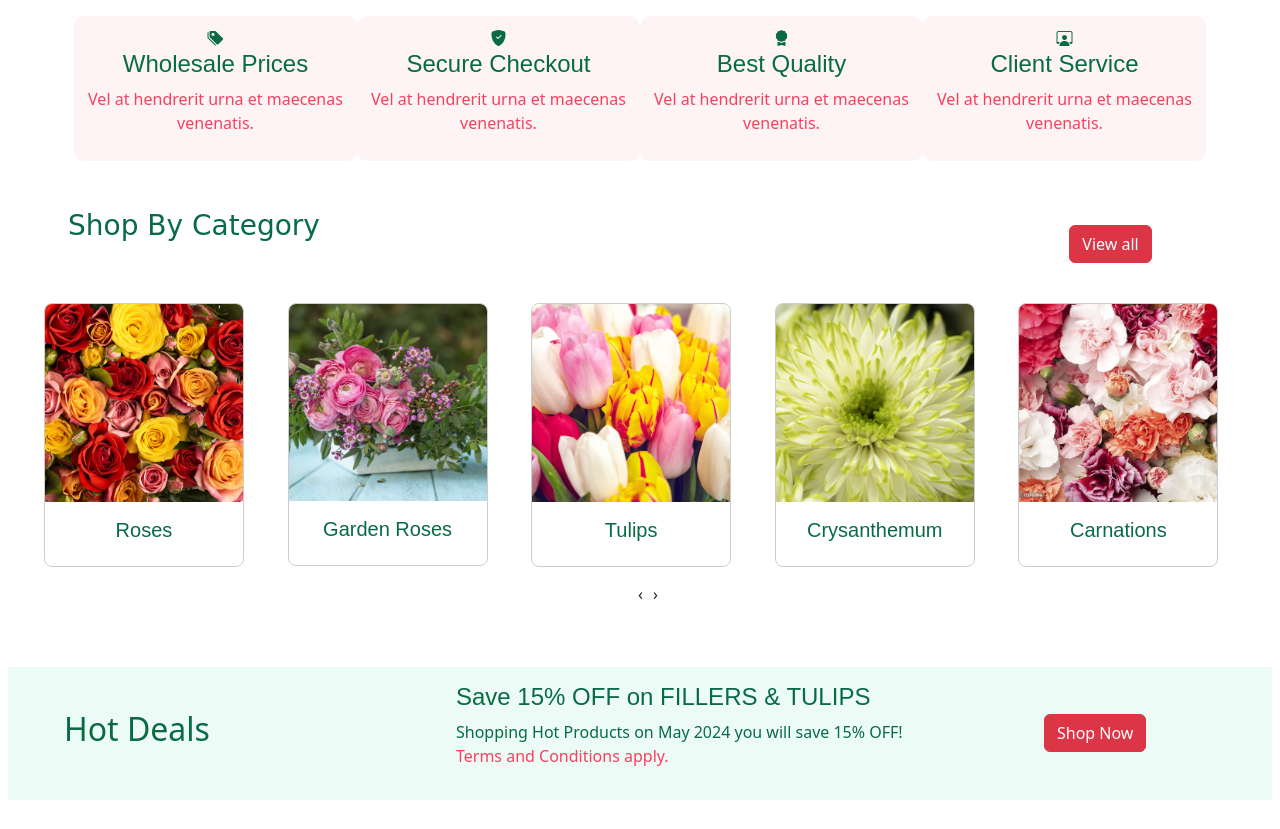
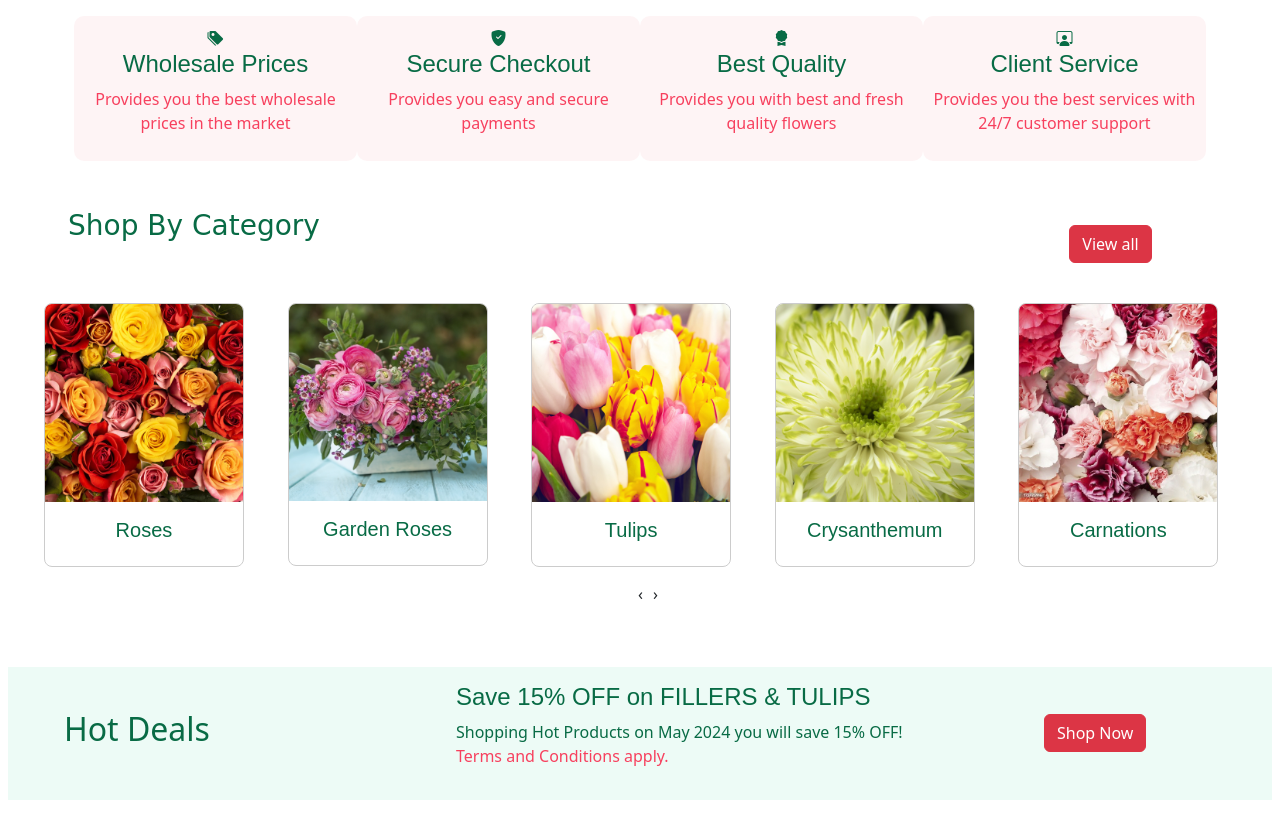
Before and after one commit to HarikaGogi/Flowershop, a plain HTML site: page index.html in a window 1280 px wide. Shown: the part 1270-2099 px from the top of the page. Drawn offline with nearby package versions, Linux system fonts and the light colour scheme.

Commit message:
Update index.html

```diff
--- a/index.html
+++ b/index.html
@@ -96,7 +96,7 @@
         </div>
           <div classs="col-12 col-lg-10">
           <h4>Wholesale Prices</h4>
-          <p>Vel at hendrerit urna et maecenas venenatis.</p>
+          <p>Provides you the best wholesale prices in the market</p>
           </div>
         </div>
         <div class="col col-12 col-lg-3">
@@ -105,7 +105,7 @@
           </div>
             <div classs="col-12 col-lg-10">
             <h4>Secure Checkout</h4>
-            <p>Vel at hendrerit urna et maecenas venenatis.</p>
+            <p>Provides you easy and secure payments</p>
             </div>
           </div>
           <div class="col col-12 col-lg-3">
@@ -114,7 +114,7 @@
             </div>
             <div classs="col-12 col-lg-10">
               <h4>Best Quality</h4>
-              <p>Vel at hendrerit urna et maecenas venenatis.</p>
+              <p>Provides you with best and fresh quality flowers</p>
             </div>
             </div>
             <div class="col col-12 col-lg-3">
@@ -123,7 +123,7 @@
               </div>
               <div classs="col-12 col-lg-10">
               <h4>Client Service</h4>
-              <p>Vel at hendrerit urna et maecenas venenatis.</p>
+              <p>Provides you the best services with 24/7 customer support</p>
               </div>
           </div>
   </div>
```
